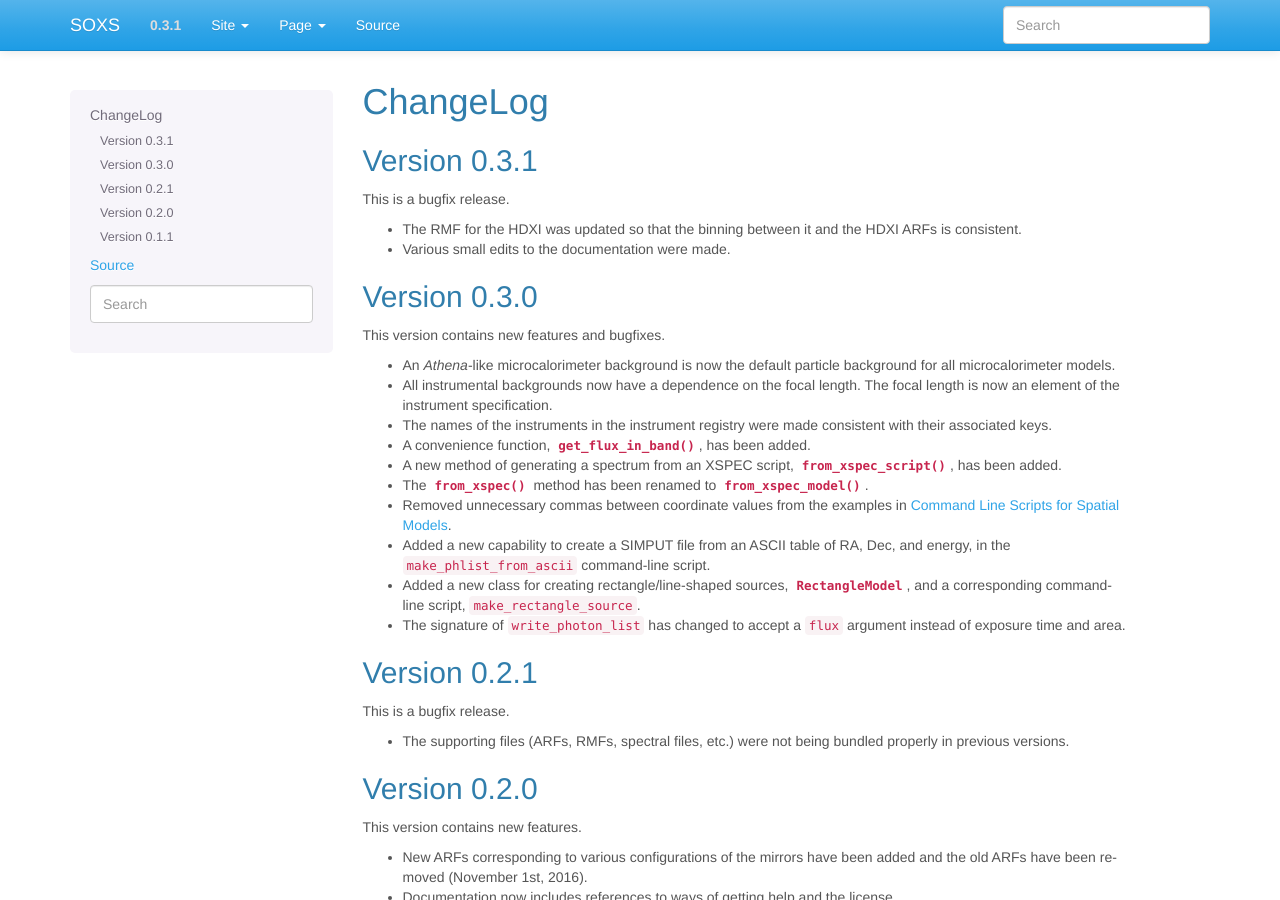
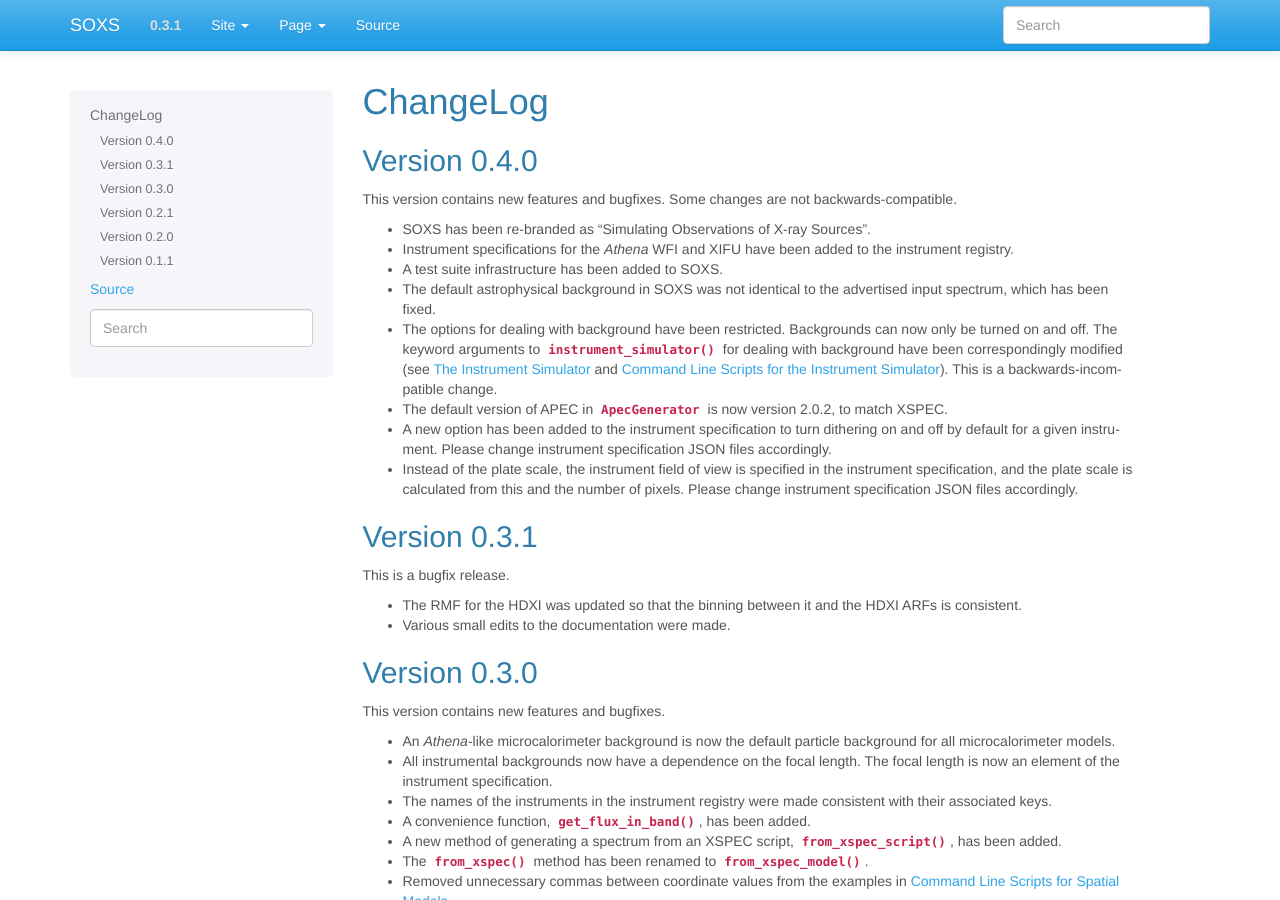
Before and after one commit to lynx-x-ray-observatory/soxs, a Sphinx documentation site: the page built from doc/source/changelog.rst, in a window 1280 px wide and 900 px high. Built offline with Sphinx 7.4.7, drawn with Linux system fonts in a browser that asks for light colours.

Commit message:
Updating the change log

```diff
--- a/doc/source/changelog.rst
+++ b/doc/source/changelog.rst
@@ -2,6 +2,28 @@
 
 ChangeLog
 =========
+
+Version 0.4.0
+-------------
+
+This version contains new features and bugfixes. Some changes are not backwards-compatible.
+
+* SOXS has been re-branded as "Simulating Observations of X-ray Sources".
+* Instrument specifications for the *Athena* WFI and XIFU have been added to the instrument registry.
+* A test suite infrastructure has been added to SOXS.
+* The default astrophysical background in SOXS was not identical to the advertised input spectrum, which
+  has been fixed.
+* The options for dealing with background have been restricted. Backgrounds can now only be turned on
+  and off. The keyword arguments to :func:`~soxs.instrument.instrument_simulator` for dealing with
+  background have been correspondingly modified (see :ref:`instrument` and :ref:`cmd-instrument`). This
+  is a backwards-incompatible change.
+* The default version of APEC in :class:`~soxs.spectra.ApecGenerator` is now version 2.0.2, to match
+  XSPEC.
+* A new option has been added to the instrument specification to turn dithering on and off by default
+  for a given instrument. Please change instrument specification JSON files accordingly.
+* Instead of the plate scale, the instrument field of view is specified in the instrument specification,
+  and the plate scale is calculated from this and the number of pixels. Please change instrument
+  specification JSON files accordingly.
 
 Version 0.3.1
 -------------
```
